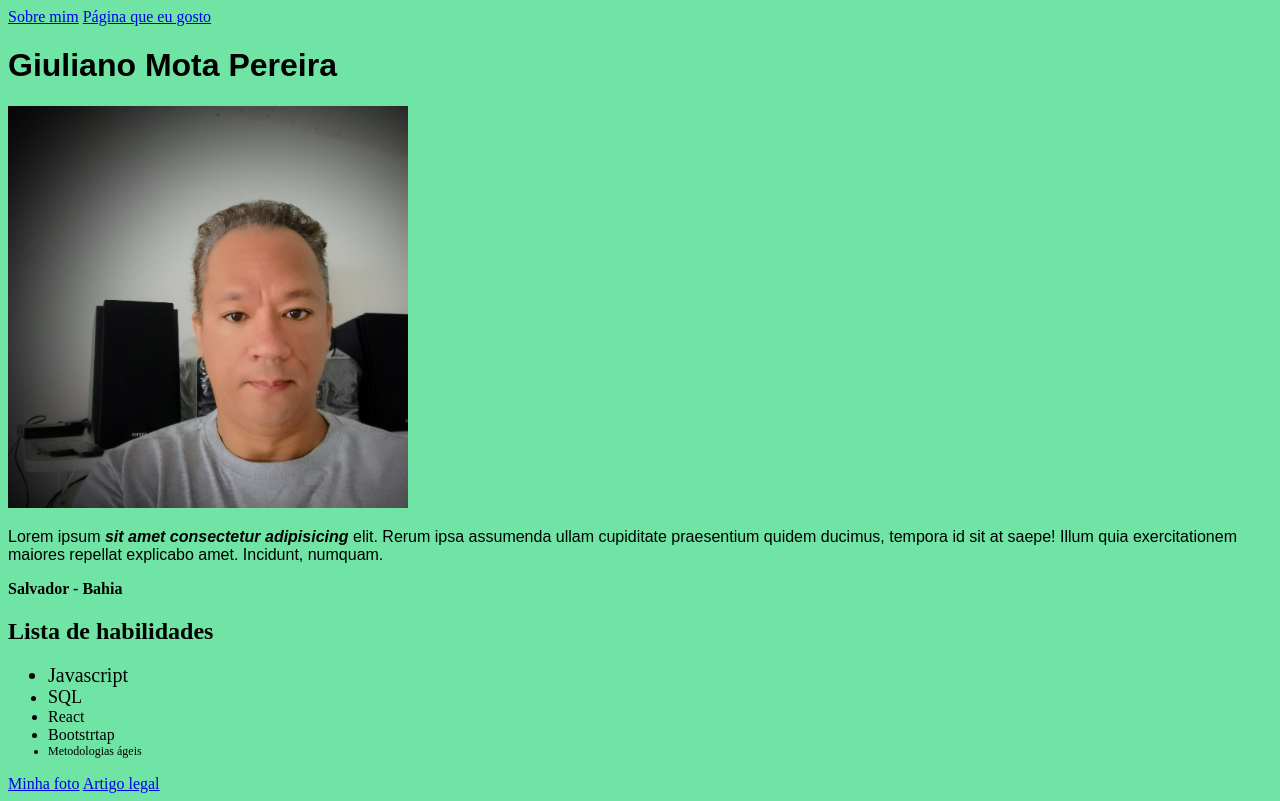
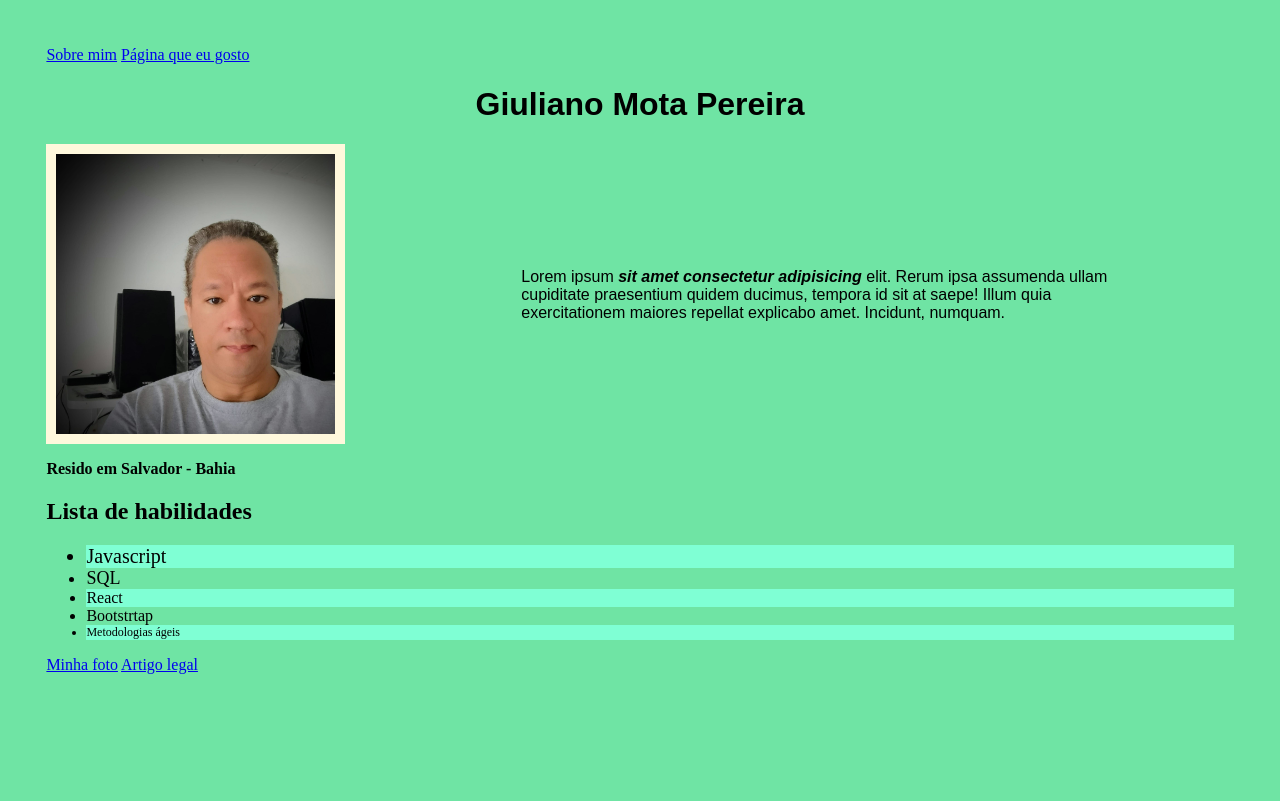
Before and after one commit to giuliano-mota/giulianoMotaPereira.github.io, a plain HTML site: page portfolio/index.html in a window 1280 px wide. Drawn offline with Linux system fonts and the light colour scheme.

Commit message:
Adicionado novas classes para estilização do CSS para estilizar a página Html.

```diff
--- a/portfolio/index.html
+++ b/portfolio/index.html
@@ -5,43 +5,20 @@
     <meta http-equiv="X-UA-Compatible" content="IE=edge">
     <meta name="viewport" content="width=device-width, initial-scale=1.0">
     <title>Portfólio web</title>
-    <style>
-        body{
-            background-color: rgb(111, 228, 164);
-        }
-
-        .meuNome, .descricao{
-            font-family: Arial, Helvetica, sans-serif;
-        }
-        .javascript {
-      font-size: 20px;
-    }
-
-    .sql {
-      font-size: 18px;
-    }
-
-    .react {
-      font-size: 16px;
-    }
-
-    .bootstrap {
-      font-size: 14px;
-    }
-
-    .metoAgil {
-      font-size: 12px;
-    }
-    </style>
+    <link rel="stylesheet" href="style.css">
 </head>
 
 <body>
     <a href="#sobre mim">Sobre mim</a>
     <a href="#pagina">Página que eu gosto</a>
-    <h1 class="meuNome">Giuliano Mota Pereira</h1>
-    <img src="/img/giuliano.jpg" alt="Foto de Giuliano" width="400px" id="foto">
-    <p class="descricao">Lorem ipsum <strong><em> sit amet consectetur adipisicing</em></strong> elit. Rerum ipsa assumenda ullam cupiditate praesentium quidem ducimus, tempora id sit at saepe! Illum quia exercitationem maiores repellat explicabo amet. Incidunt, numquam.</p>
-    <p class="resido"><strong>Salvador - Bahia</strong></p>
+   <div>
+      <h1 class="meuNome">Giuliano Mota Pereira</h1>
+      <div class="image-container">
+        <img src="/img/giuliano.jpg" alt="Foto de Giuliano" id="foto">
+        <p class="descricao">Lorem ipsum <strong><em> sit amet consectetur adipisicing</em></strong> elit. Rerum ipsa assumenda ullam cupiditate praesentium quidem ducimus, tempora id sit at saepe! Illum quia exercitationem maiores repellat explicabo amet. Incidunt, numquam.</p>
+    </div>
+  </div>
+    <p class="resido"><strong> Resido em Salvador - Bahia</strong></p>
     <h2>Lista de habilidades</h2>
     <ul>
         <li class="javascript">Javascript</li>
--- /dev/null
+++ b/portfolio/style.css
@@ -0,0 +1,54 @@
+
+     body{
+        background-color: rgb(111, 228, 164);
+        padding: 3%;
+    }
+
+     .descricao{
+
+       font-family: Arial, Helvetica, sans-serif;
+       position:absolute;
+       top: 36%;
+       right: 8%;
+       left: 40%;
+   }
+   .meuNome{
+        text-align: center;
+        font-family: Arial, Helvetica, sans-serif;
+
+   }
+    .javascript {
+      font-size: 20px;
+    }
+
+    .sql {
+      font-size: 18px;
+    }
+
+    .react {
+      font-size: 16px;
+    }
+
+    .bootstrap {
+      font-size: 14px;
+    }
+
+    .metoAgil {
+      font-size: 12px;
+    }
+
+    #foto{
+       float: left;
+       height: 280px;
+       padding: 10px;
+       background-color: cornsilk;
+    }
+
+    .image-container{
+        height: 300px;
+        position: relative;
+    }
+
+    ul li:nth-child(odd){
+        background-color: aquamarine;
+    }
```
